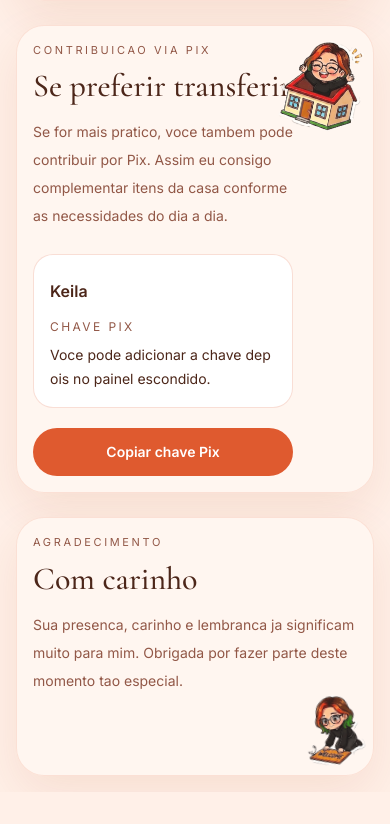
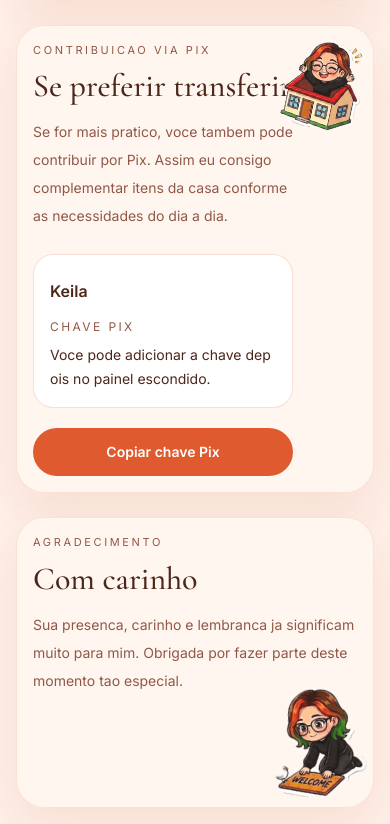
Before and after one commit to Matheussop/keila-cha-casa-nova, a Next.js app: page / in a window 390 px wide. Shown: the part 4179-5003 px from the top of the page. Before the commit the page ends 4971 px from the top, so only its background shows below. Built offline with nearby package versions, Linux system fonts and the light colour scheme; no server answers.

Commit message:
Adjust padding and image size on Gift Registry Page for improved layout consistency

```diff
--- a/src/components/gift-registry-page.tsx
+++ b/src/components/gift-registry-page.tsx
@@ -412,7 +412,7 @@ export function GiftRegistryPage({ initialData }: { initialData: PublicData }) {
             </button>
           </section>
 
-          <section className="soft-card relative overflow-hidden rounded-[28px] p-4 pb-20 sm:rounded-[32px] sm:p-8 sm:pb-24">
+          <section className="soft-card relative overflow-hidden rounded-[28px] p-4 pb-28 sm:rounded-[32px] sm:p-8 sm:pb-24">
             <p className="text-[11px] uppercase tracking-[0.24em] text-muted sm:text-sm sm:tracking-[0.28em]">Agradecimento</p>
             <h2 className="font-heading mt-3 text-[2rem] leading-none text-foreground sm:text-4xl">Com carinho</h2>
             <p className="mt-4 whitespace-pre-line text-sm leading-7 text-muted">{data.settings.closingMessage}</p>
@@ -422,7 +422,7 @@ export function GiftRegistryPage({ initialData }: { initialData: PublicData }) {
               width={258}
               height={307}
               wrapperClassName="absolute bottom-2 right-2 -rotate-[8deg] sm:bottom-3 sm:right-4 md:bottom-4 md:right-4 lg:bottom-3 lg:right-4"
-              imageClassName="w-[58px] sm:w-[68px] md:w-[78px] lg:w-[84px] opacity-90"
+              imageClassName="w-[92px] sm:w-[68px] md:w-[78px] lg:w-[84px] opacity-90"
             />
           </section>
         </aside>
```
